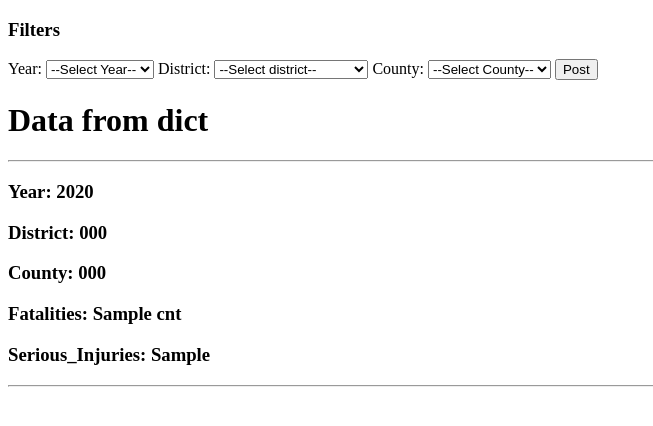
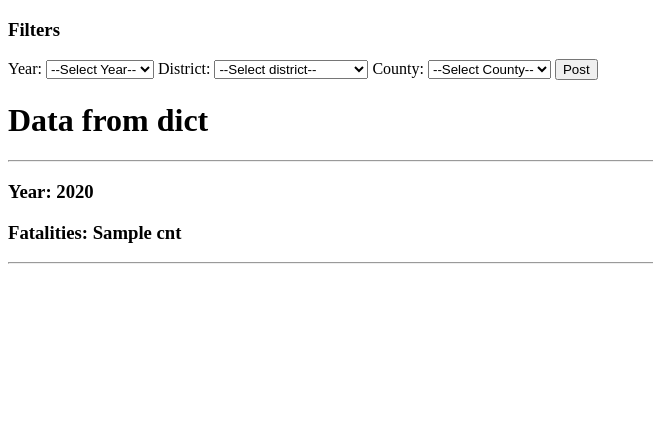
Before and after one commit to shilpisirohi12/ridesmartFL, a Flask app: template templates/dashboard.html in a window 1280 px wide. Shown: the top 426 px of the page, without its empty margins (0-653 px from the left). Run offline with Flask 2, Linux system fonts and the light colour scheme; the template is opened without the code that fills it: most values are stand-ins (such as "Sample title", 1, 10 or a date in 2020); parts of the project's set-up code (start-up, migrations or seed data) failed here and were passed over.

Commit message:
dated 2/25/2020

```diff
--- a/app.py
+++ b/app.py
@@ -6,25 +6,13 @@ from sqlalchemy import create_engine
 #Setting up the app
 app=Flask(__name__)
 app.jinja_env.globals.update(zip=zip)
-app.config['SQLALCHEMY_DATABASE_URI']='mysql://shilpi:shilpi@127.0.0.1:3306/ridesmartfl'
+#app.config['SQLALCHEMY_DATABASE_URI']='mysql://shilpi:shilpi@127.0.0.1:3306/ridesmartfl'
 engine=create_engine('mysql://shilpi:shilpi@127.0.0.1:3306/ridesmartfl')
 conn=engine.connect()
-db=SQLAlchemy(app)
+#db=SQLAlchemy(app)
 
 
 #Fetching data from DB
-class Example(db.Model):
-    __tablename__ = 'crash'
-    crsh_num=db.Column('CRSH_NUM',db.Unicode, primary_key=True)
-    year=db.Column('CAL_YR',db.Unicode)
-    dist_code=db.Column('MANDIST',db.Unicode)
-    county_code=db.Column('CONTYDOT',db.Unicode)
-    fatalities=db.Column('TOT_OF_FATL_NUM',db.Integer)
-    serious_inj=db.Column('TOT_OF_INJR_NUM',db.Integer)
-
-    def __repr__(self):
-        return self.year
-
 class fatalities(db.Model):
     __tablename__ = 'fatalities'
     crsh_num=db.Column('CRSH_NUM',db.Unicode, primary_key=True)
@@ -113,11 +101,7 @@ countyName=['Charlotte',
 
 @app.route('/dashboard', methods=['GET','POST'])
 def start():
-    #DataDict=Example.query.all()
     query="SELECT CAL_YR as year,COUNT(*) as cnt  FROM FATALITIES WHERE "
-
-    #DataDict=fatalities.query.all()
-
     if request.method=='POST':
         year_selected=request.form.get('year')
         dist_selected=request.form.get('district')
--- a/templates/dashboard.html
+++ b/templates/dashboard.html
@@ -34,10 +34,7 @@
 <h1>Data from dict</h1><hr>
 {% for dt in data %}
     <h3>Year: {{dt.year}}</h3>
-    <h3>District: {{dt.dist_code}}</h3>
-    <h3>County: {{dt.county_code}}</h3>
     <h3>Fatalities: {{dt.cnt}}</h3>
-    <h3>Serious_Injuries: {{dt.serious_inj}}</h3>
     <hr>
 {% endfor %}
 
```
